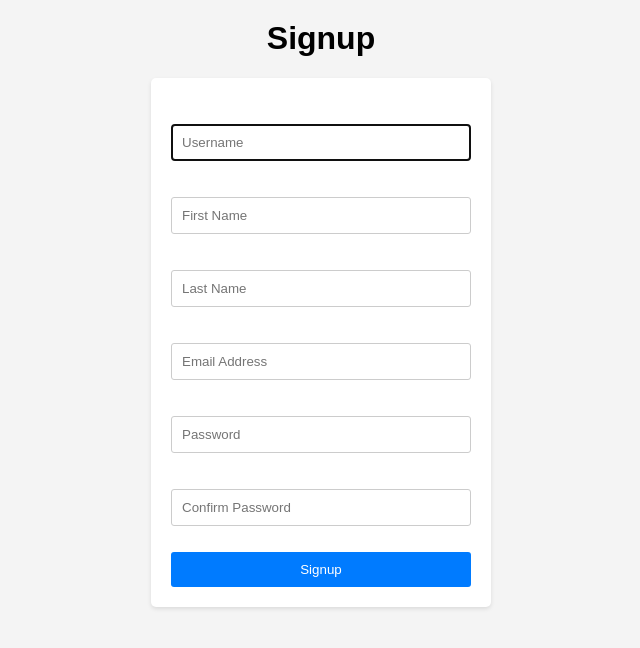
After one commit to Bomtek9/recipe-app, a Django app: page /signup/ in a window 1280 px wide. The commit adds this page. Shown: the top 648 px of the page, without its empty margins (319-959 px from the left). Run offline with Django 4.2, Linux system fonts and the light colour scheme.

Commit message:
Added signup page

```diff
--- a/src/recipe_project/urls.py
+++ b/src/recipe_project/urls.py
@@ -1,30 +1,17 @@
-"""
-URL configuration for recipe_project project.
 
-The `urlpatterns` list routes URLs to views. For more information please see:
-    https://docs.djangoproject.com/en/4.2/topics/http/urls/
-Examples:
-Function views
-    1. Add an import:  from my_app import views
-    2. Add a URL to urlpatterns:  path('', views.home, name='home')
-Class-based views
-    1. Add an import:  from other_app.views import Home
-    2. Add a URL to urlpatterns:  path('', Home.as_view(), name='home')
-Including another URLconf
-    1. Import the include() function: from django.urls import include, path
-    2. Add a URL to urlpatterns:  path('blog/', include('blog.urls'))
-"""
 from django.contrib import admin
 from django.urls import path, include
 from django.conf import settings
 from django.conf.urls.static import static
 from .views import login_view, logout_view
+from recipes.views import signup_view
 
 urlpatterns = [
     path('admin/', admin.site.urls),
     path('', include('recipes.urls')),
     path("login/", login_view, name="login"),
     path("logout/", logout_view, name="logout"),
+    path("signup/", signup_view, name="signup"),
 ]
 
 
--- a/src/recipes/forms.py
+++ b/src/recipes/forms.py
@@ -1,14 +1,39 @@
 from django import forms
+from django.contrib.auth.forms import UserCreationForm
+from django.contrib.auth.models import User
 
-
-
-DIFFIC__CHOICES = (
+DIFFIC_CHOICES = (
     ('#1', 'Easy'),
     ('#2', 'Medium'),
     ('#3', 'Intermediate'),
     ('#4', 'Hard')
 )
 
+class RecipesSearchForm(forms.Form):
+    recipe_diff = forms.ChoiceField(choices=DIFFIC_CHOICES)
 
-class RecipesSearchForm(forms.Form):
-    recipe_diff = forms.ChoiceField(choices=DIFFIC__CHOICES)
+class SignupForm(UserCreationForm):
+    email = forms.EmailField(label="", widget=forms.TextInput(attrs={'class':'form-control', 'placeholder':'Email Address'}))
+    first_name = forms.CharField(label="", max_length=20, widget=forms.TextInput(attrs={'class':'form-control', 'placeholder':'First Name'}))
+    last_name = forms.CharField(label="", max_length=25, widget=forms.TextInput(attrs={'class':'form-control', 'placeholder':'Last Name'}))
+
+    class Meta:
+        model = User
+        fields = ('username','first_name', 'last_name', 'email', 'password1', 'password2')
+
+    def __init__(self, *args, **kwargs):
+        super(SignupForm, self).__init__(*args, **kwargs)
+        self.fields['username'].widget.attrs['class'] = 'form-control'
+        self.fields['username'].widget.attrs['placeholder'] = 'Username'
+        self.fields['username'].label = ''
+        self.fields['username'].help_text = ''
+
+        self.fields['password1'].widget.attrs['class'] = 'form-control'
+        self.fields['password1'].widget.attrs['placeholder'] = 'Password'
+        self.fields['password1'].label = ''
+        self.fields['password1'].help_text = ''
+
+        self.fields['password2'].widget.attrs['class'] = 'form-control'
+        self.fields['password2'].widget.attrs['placeholder'] = 'Confirm Password'
+        self.fields['password2'].label = ''
+        self.fields['password2'].help_text = ''
--- a/src/recipes/templates/recipes/base.html
+++ b/src/recipes/templates/recipes/base.html
@@ -18,6 +18,8 @@
                 <li class="nav-item"><a href="{% url 'recipes:home' %}" class="nav-link">Home</a></li>
                 <li class="nav-item"><a href="{% url 'recipes:list' %}" class="nav-link">Browse Recipes</a></li>
                 <li class="nav-item"><a href="{% url 'recipes:search' %}" class="nav-link">Search Recipes</a></li>
+                <li class="nav-item"><a href="{% url 'signup' %}" class="nav-link">Signup</a></li>
+
                 {% if user.is_authenticated %}
                 <li class="nav-item"><a href="{% url 'logout' %}?next={% url 'recipes:list' %}"
                         class="nav-link">Logout</a></li>
--- a/src/recipes/views.py
+++ b/src/recipes/views.py
@@ -1,28 +1,33 @@
-from django.shortcuts import render
+from django.shortcuts import render, redirect
 from django.views.generic import ListView, DetailView
 from .models import Recipe
 from django.contrib.auth.mixins import LoginRequiredMixin
 from django.contrib.auth.decorators import login_required
-
-from .forms import RecipesSearchForm
+from .forms import SignupForm, RecipesSearchForm
 import pandas as pd
 from .utils import get_recipename_from_id, get_chart
-
-# Create your views here.
 
 def welcome(request):
     return render(request, 'recipes/recipes_home.html')
 
+def signup_view(request):
+    if request.method == 'POST':
+        form = SignupForm(request.POST)
+        if form.is_valid():
+            form.save()
+            # Redirect to a success page or any other page
+            return redirect('recipes/recipes_home.html')
+    else:
+        form = SignupForm()
+    return render(request, 'auth/signup.html', {'form': form})
 
 class RecipeListView(LoginRequiredMixin, ListView):
     model = Recipe
     template_name = 'recipes/main.html'
 
-
 class RecipeDetailView(LoginRequiredMixin, DetailView):
     model = Recipe
     template_name = 'recipes/detail.html'
-
 
 @login_required
 def records(request):
--- /dev/null
+++ b/src/templates/auth/signup.html
@@ -0,0 +1,79 @@
+<!DOCTYPE html>
+<html lang="en">
+
+<head>
+    <meta charset="UTF-8">
+    <meta http-equiv="X-UA-Compatible" content="IE=edge">
+    <meta name="viewport" content="width=device-width, initial-scale=1.0">
+    <title>Signup</title>
+    <style>
+        body {
+            font-family: Arial, sans-serif;
+            background-color: #f4f4f4;
+            margin: 0;
+            padding: 0;
+        }
+
+        h1 {
+            text-align: center;
+            margin-top: 20px;
+        }
+
+        form {
+            width: 300px;
+            margin: 0 auto;
+            padding: 20px;
+            background-color: #fff;
+            border-radius: 5px;
+            box-shadow: 0 2px 4px rgba(0, 0, 0, 0.1);
+        }
+
+        input[type="text"],
+        input[type="email"],
+        input[type="password"] {
+            width: 100%;
+            padding: 10px;
+            margin-top: 10px;
+            margin-bottom: 10px;
+            box-sizing: border-box;
+            border: 1px solid #ccc;
+            border-radius: 3px;
+        }
+
+
+        button[type="submit"] {
+            width: 100%;
+            padding: 10px;
+            background-color: #007bff;
+            color: #fff;
+            border: none;
+            border-radius: 3px;
+            cursor: pointer;
+        }
+
+        button[type="submit"]:hover {
+            background-color: #0056b3;
+        }
+
+        .error-message {
+            color: #dc3545;
+            margin-bottom: 10px;
+        }
+    </style>
+</head>
+
+<body>
+    <h1>Signup</h1>
+
+    {% if form.errors %}
+    <p class="error-message">Please correct the errors below.</p>
+    {% endif %}
+
+    <form action="" method="post">
+        {% csrf_token %}
+        {{ form.as_p }}
+        <button type="submit">Signup</button>
+    </form>
+</body>
+
+</html>
```
